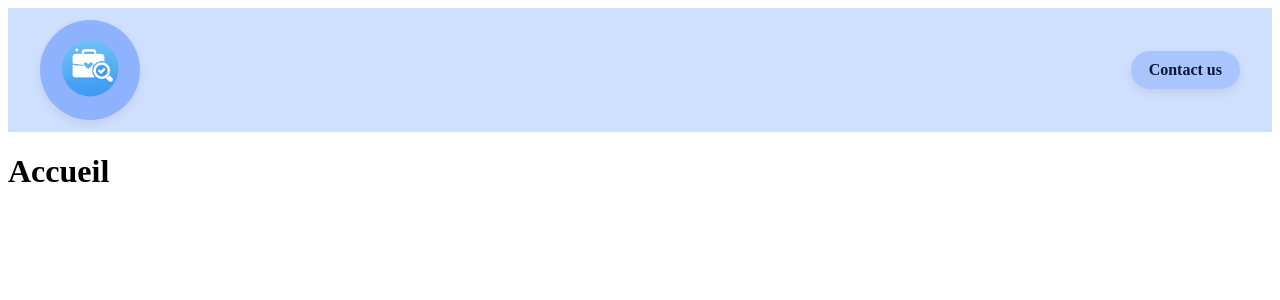
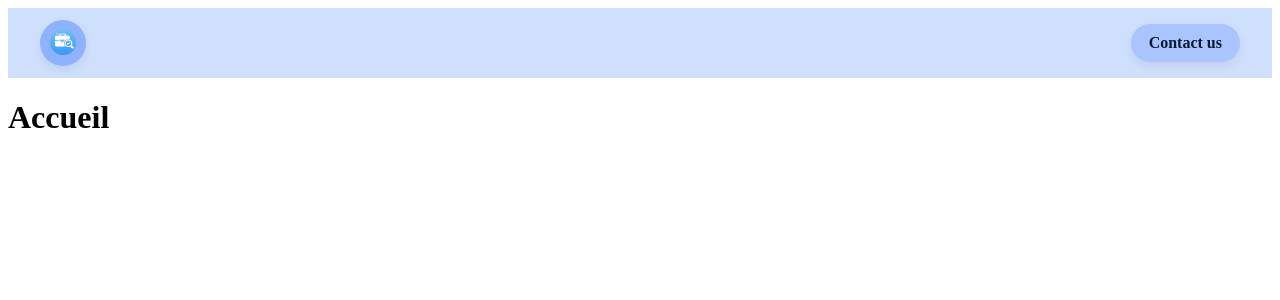
Before and after one commit to dansunavioon/projet-web-S8, a PHP site: page /php/acceuil.php in a window 1280 px wide. Shown: the top 300 px of the page. Run offline with PHP 8.4, Linux system fonts and the light colour scheme.

Commit message:
Version final Logo site

```diff
--- a/css/header.css
+++ b/css/header.css
@@ -27,8 +27,8 @@
 }
 
 .brand {
-  width: 100px;
-  height: 100px;
+  width: 46px;
+  height: 46px;
   border-radius: 50%;
   background-color: #8fb2ff;
   display: flex;
```
